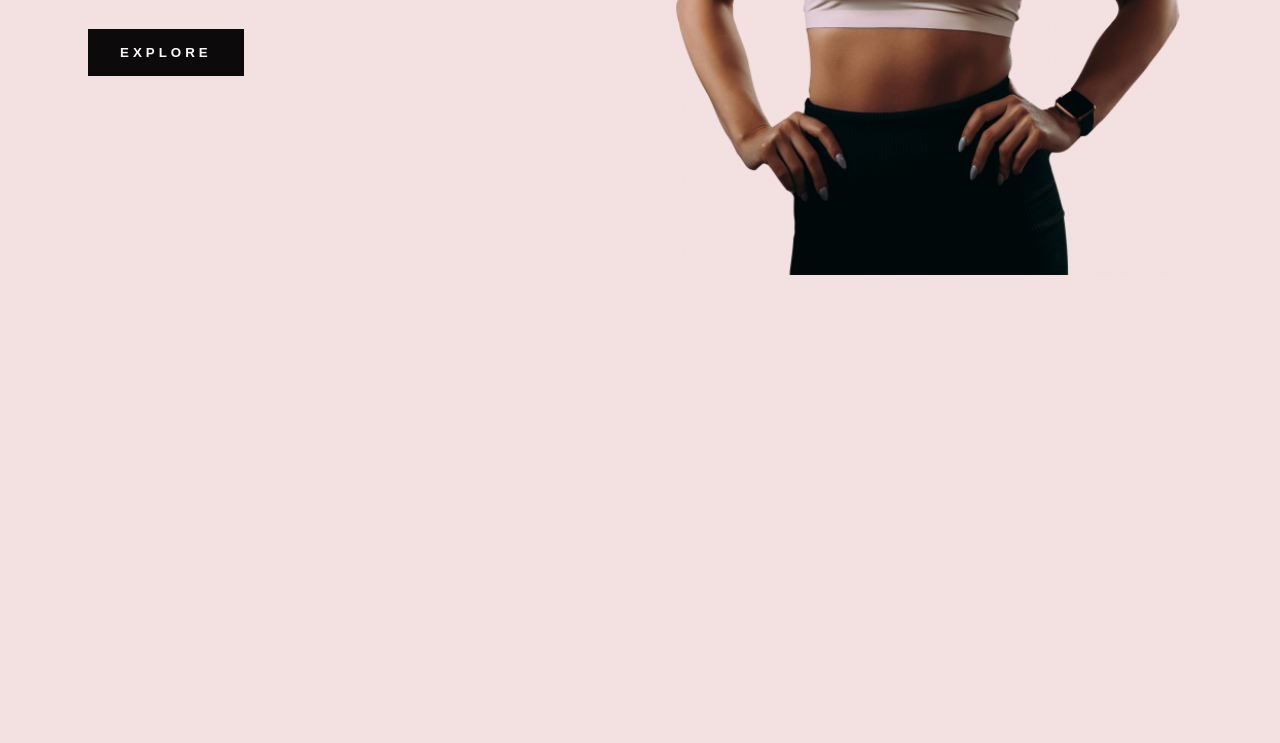
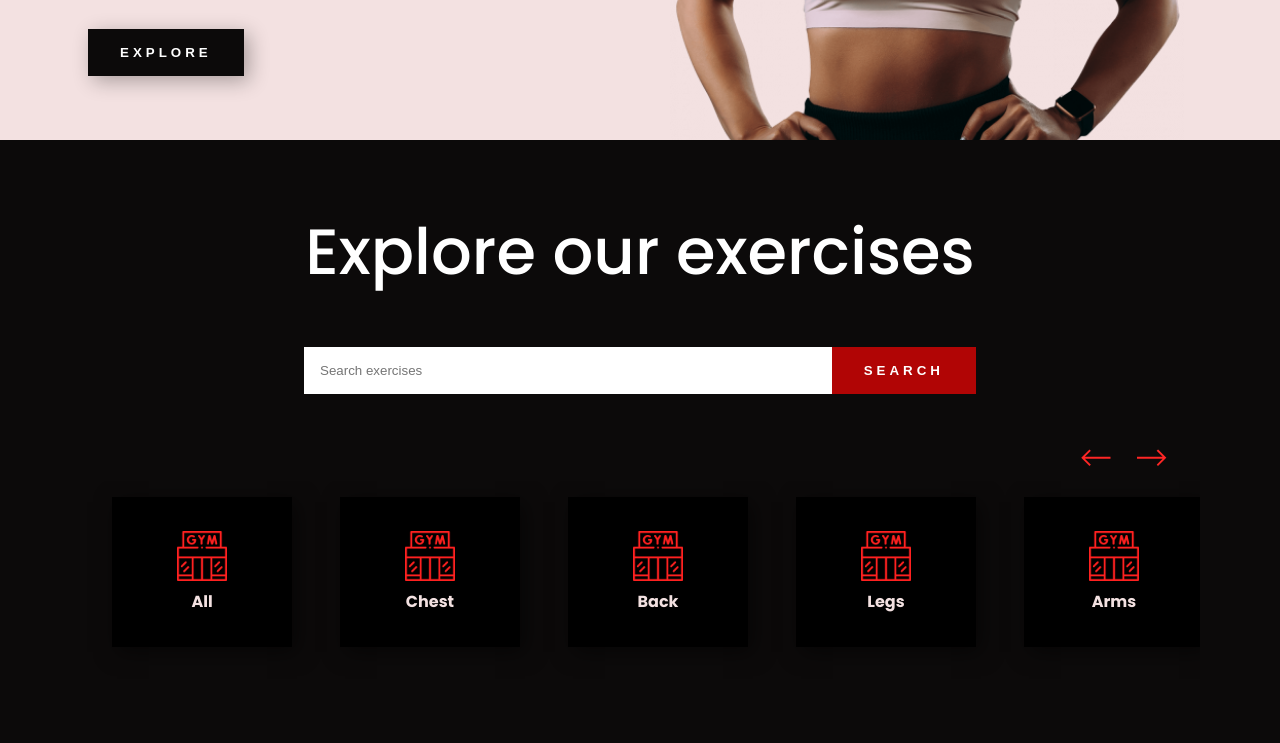
Before and after one commit to thedevangvishnu/html-css-js-projects, a plain HTML site: page project-01/index.html in a window 1280 px wide. Shown: the part 525-1268 px from the top of the page. Before the commit the page ends 800 px from the top, so only its background shows below. Drawn offline with nearby package versions, Linux system fonts and the light colour scheme.

Commit message:
Create the search section and style it

```diff
--- a/project-01/index.html
+++ b/project-01/index.html
@@ -54,13 +54,13 @@
           <div class="left_description">
             <p>
               Exercises that will help you on your road to healthy living,
-              weight loss and stress relief
+              weight loss and stress relief. Explore all our exercises.
             </p>
           </div>
 
           <!-- button -->
           <div class="left_button">
-            <button>EXPLORE</button>
+            <a href="#exercises"><button>EXPLORE</button></a>
           </div>
         </div>
 
@@ -73,6 +73,112 @@
       </div>
     </section>
 
+    <!-- search section -->
+    <section class="search_section" id="exercises">
+      <div class="search_section_div container">
+        <!-- heading -->
+        <div class="search_heading">
+          <h2>Explore our exercises</h2>
+        </div>
+
+        <!-- search container -->
+        <div class="search_input_container">
+          <input
+            type="text"
+            placeholder="Search exercises"
+            class="search_input"
+          />
+          <button class="search_button">SEARCH</button>
+        </div>
+
+        <!-- arrow icons -->
+        <div class="categories_arrows">
+          <div class="left_arrow">
+            <img src="./assets/icons/left-arrow.png" alt="left-arrow" />
+          </div>
+          <div class="right_arrow">
+            <img src="./assets/icons/right-arrow.png" alt="right-arrow" />
+          </div>
+        </div>
+
+        <!-- body part category -->
+        <ul class="categories_container">
+          <li class="category_container">
+            <a href="">
+              <div class="category_icon">
+                <img src="./assets/icons/gym.png" alt="gym icon" />
+              </div>
+              <h4 class="category_name">All</h4>
+            </a>
+          </li>
+
+          <li class="category_container">
+            <a href="">
+              <div class="category_icon">
+                <img src="./assets/icons/gym.png" alt="gym icon" />
+              </div>
+              <h4 class="category_name">Chest</h4>
+            </a>
+          </li>
+
+          <li class="category_container">
+            <a href="">
+              <div class="category_icon">
+                <img src="./assets/icons/gym.png" alt="gym icon" />
+              </div>
+              <h4 class="category_name">Back</h4>
+            </a>
+          </li>
+
+          <li class="category_container">
+            <a href="">
+              <div class="category_icon">
+                <img src="./assets/icons/gym.png" alt="gym icon" />
+              </div>
+              <h4 class="category_name">Legs</h4>
+            </a>
+          </li>
+
+          <li class="category_container">
+            <a href="">
+              <div class="category_icon">
+                <img src="./assets/icons/gym.png" alt="gym icon" />
+              </div>
+              <h4 class="category_name">Arms</h4>
+            </a>
+          </li>
+
+          <li class="category_container">
+            <a href="">
+              <div class="category_icon">
+                <img src="./assets/icons/gym.png" alt="gym icon" />
+              </div>
+              <h4 class="category_name">Neck</h4>
+            </a>
+          </li>
+
+          <li class="category_container">
+            <a href="">
+              <div class="category_icon">
+                <img src="./assets/icons/gym.png" alt="gym icon" />
+              </div>
+              <h4 class="category_name">Waist</h4>
+            </a>
+          </li>
+
+          <li class="category_container">
+            <a href="">
+              <div class="category_icon">
+                <img src="./assets/icons/gym.png" alt="gym icon" />
+              </div>
+              <h4 class="category_name">Cardio</h4>
+            </a>
+          </li>
+          <!-- all, chest, back, legs, arms, waist, neck, cardio -->
+        </ul>
+      </div>
+    </section>
+
     <script src="app.js"></script>
   </body>
 </html>
--- a/project-01/style.css
+++ b/project-01/style.css
@@ -13,6 +13,11 @@
   margin: 0;
   padding: 0;
   box-sizing: border-box;
+}
+
+html,
+body {
+  scroll-behavior: smooth;
 }
 
 body {
@@ -38,6 +43,13 @@ button {
   letter-spacing: 0.25rem;
   font-weight: 600;
   cursor: pointer;
+  transition: all 0.4s;
+  box-shadow: 5px 5px 20px rgba(0, 0, 0, 0.3);
+}
+
+button:hover {
+  background-color: black;
+  box-shadow: 5px 5px 20px rgba(0, 0, 0, 0.5);
 }
 
 /* container */
@@ -98,6 +110,7 @@ nav {
   width: 100%;
   height: cal(90vh - var(--header-height));
   /* padding-top: 0rem; */
+  padding-bottom: 4rem;
 }
 
 .hero_section div {
@@ -135,13 +148,10 @@ nav {
 }
 
 .left_description {
-  max-width: 40%;
+  max-width: 60%;
   margin-top: -4rem;
   font-weight: 500;
   color: var(--heading-color-two);
-}
-
-.left_button button {
 }
 
 /* right section */
@@ -153,3 +163,117 @@ nav {
 .right_image_container {
   height: 90vh;
 }
+
+/* .......................................... */
+
+.search_section {
+  position: relative;
+  width: 100%;
+  height: 100%;
+  padding-block: 4rem;
+  padding-inline: 5rem;
+  background-color: var(--heading-color);
+  color: white;
+}
+
+.search_section_div {
+  display: flex;
+  flex-direction: column;
+  align-items: center;
+}
+
+.search_heading h2 {
+  font-size: 4rem;
+  font-weight: 500;
+}
+
+.search_input_container {
+  margin-block: 3rem;
+  display: flex;
+  flex-direction: row;
+  width: 60%;
+}
+
+.search_input {
+  width: 100%;
+  padding-inline: 1rem;
+  padding-block: 1rem;
+  border: none;
+  outline: none;
+}
+
+.search_button {
+  background-color: var(--highlight-color);
+  box-shadow: none;
+}
+
+.search_button:hover {
+  box-shadow: none;
+}
+
+.categories_arrows {
+  display: flex;
+  align-self: flex-end;
+  padding-right: 2rem;
+  gap: 1.5rem;
+}
+
+.left_arrow,
+.right_arrow {
+  cursor: pointer;
+  transition: all 0.2s;
+}
+
+.left_arrow:hover {
+  transform: translateX(-5px);
+}
+
+.right_arrow:hover {
+  transform: translateX(5px);
+}
+.categories_container {
+  width: 100%;
+  display: flex;
+  gap: 3rem;
+  overflow: hidden;
+  padding: 1rem 2rem 2rem 2rem;
+}
+
+.category_container a {
+  display: flex;
+  flex-direction: column;
+  align-items: center;
+  text-align: center;
+  justify-content: center;
+  width: 180px;
+  height: 150px;
+  background-color: black;
+  color: var(--background-color);
+  box-shadow: 5px 5px 20px rgba(0, 0, 0, 0.5);
+  transition: all 0.4s;
+}
+
+.category_container a:hover {
+  transform: scale(1.08);
+  background-color: var(--background-color);
+  box-shadow: 5px 5px 20px rgba(0, 0, 0, 0.8);
+}
+
+.category_icon {
+  width: 50px;
+  height: 50px;
+  margin-bottom: 0.5rem;
+}
+
+.category_icon img {
+  width: 100%;
+}
+
+.category_name {
+  color: var(--background-color);
+  transition: all 0.4s;
+}
+
+.category_container a:hover .category_name {
+  color: var(--heading-color);
+}
```
